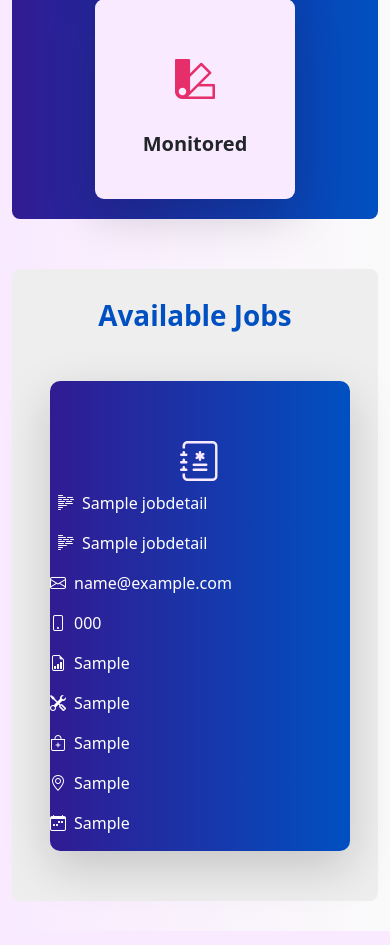
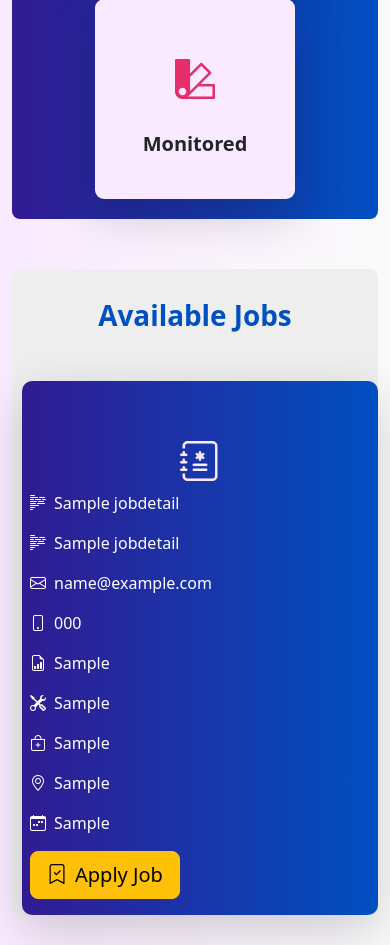
Before and after one commit to martin265/SmartWayConstructionProject, a PHP site: page /applicant_jobs.php in a window 390 px wide. Shown: the part 1255-2200 px from the top of the page. Run offline with PHP 8.4, Linux system fonts and the light colour scheme; tables that the repository leaves empty or names only in its code hold one stand-in row (values such as "Sample post"); some libraries are stand-ins or nearby versions.

Commit message:
working on the CSS for the client side

```diff
--- a/applicant_jobs.php
+++ b/applicant_jobs.php
@@ -130,13 +130,17 @@ $all_results = getAllAvailableJobs($conn);
                                     <div class="available-jobs-single-card-details">
                                         <p><i class="bi bi-body-text me-2 ms-2"></i><?php echo($single_result["job_title"]); ?></p>
                                         <p><i class="bi bi-body-text me-2 ms-2"></i><?php echo($single_result["job_title"]); ?></p>
-                                        <p><i class="bi bi-envelope me-2"></i><?php echo($single_result["job_email"]); ?></p>
-                                        <p><i class="bi bi-phone me-2"></i><?php echo($single_result["job_phone_number"]); ?></p>
-                                        <p><i class="bi bi-file-earmark-bar-graph me-2"></i><?php echo($single_result["qualification"]); ?></p>
-                                        <p><i class="bi bi-tools me-2"></i><?php echo($single_result["technical_skills"]); ?></p>
-                                        <p><i class="bi bi-bag-plus me-2"></i><?php echo($single_result["benefits"]); ?></p>
-                                        <p><i class="bi bi-geo-alt me-2"></i><?php echo($single_result["location"]); ?></p>
-                                        <p><i class="bi bi-calendar-week me-2"></i><?php echo($single_result["application_deadline"]); ?></p>
+                                        <p><i class="bi bi-envelope me-2 ms-2"></i><?php echo($single_result["job_email"]); ?></p>
+                                        <p><i class="bi bi-phone me-2 ms-2"></i><?php echo($single_result["job_phone_number"]); ?></p>
+                                        <p><i class="bi bi-file-earmark-bar-graph me-2 ms-2"></i><?php echo($single_result["qualification"]); ?></p>
+                                        <p><i class="bi bi-tools me-2 ms-2"></i><?php echo($single_result["technical_skills"]); ?></p>
+                                        <p><i class="bi bi-bag-plus me-2 ms-2"></i><?php echo($single_result["benefits"]); ?></p>
+                                        <p><i class="bi bi-geo-alt me-2 ms-2"></i><?php echo($single_result["location"]); ?></p>
+                                        <p><i class="bi bi-calendar-week me-2 ms-2"></i><?php echo($single_result["application_deadline"]); ?></p>
+                                    </div>
+
+                                    <div class="job-application-redirect-button">
+                                        <a href="" class="btn btn-lg btn-warning ms-2 mb-3"><i class="bi bi-bookmark-check me-2"></i>Apply Job</a>
                                     </div>
                                 </div>
                             <?php }?>
--- a/styles/main.css
+++ b/styles/main.css
@@ -257,3 +257,16 @@ body {
 .all-available-jobs-panel .available-jobs-cards .available-jobs-single-card .available-jobs-single-card-details p {
     color: white;
 }
+
+@media only screen and (max-width: 768px) {
+    .all-available-jobs-panel .available-jobs-cards .available-jobs-single-card {
+        width: 100%;
+        height: auto;
+        background: linear-gradient(to left, #0050C1, #311B92);
+        margin-top: 40px;
+        margin-bottom: 0;
+        border-radius: 10px;
+        box-shadow: 2px 2px 4px 2px rgba(0, 0, 0, 0.1);
+        margin-left: 10px;
+    }
+}
```
